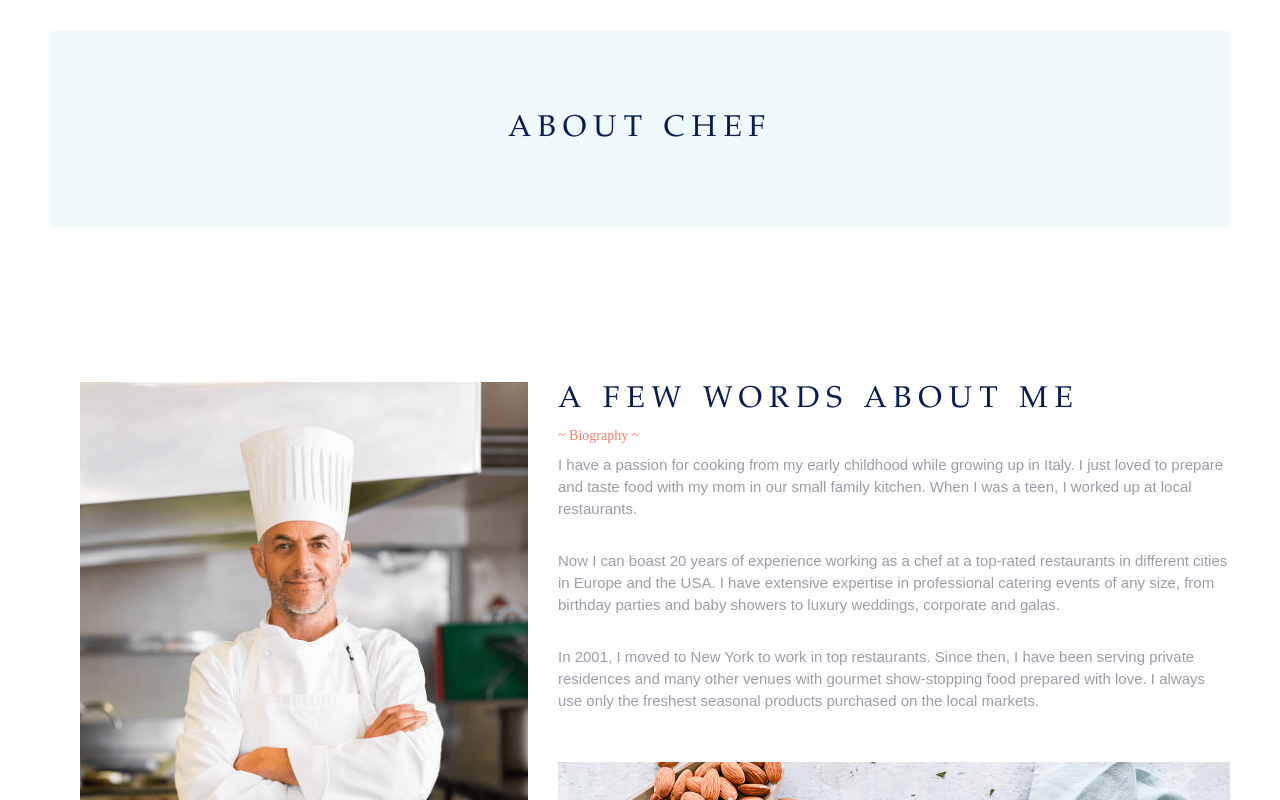
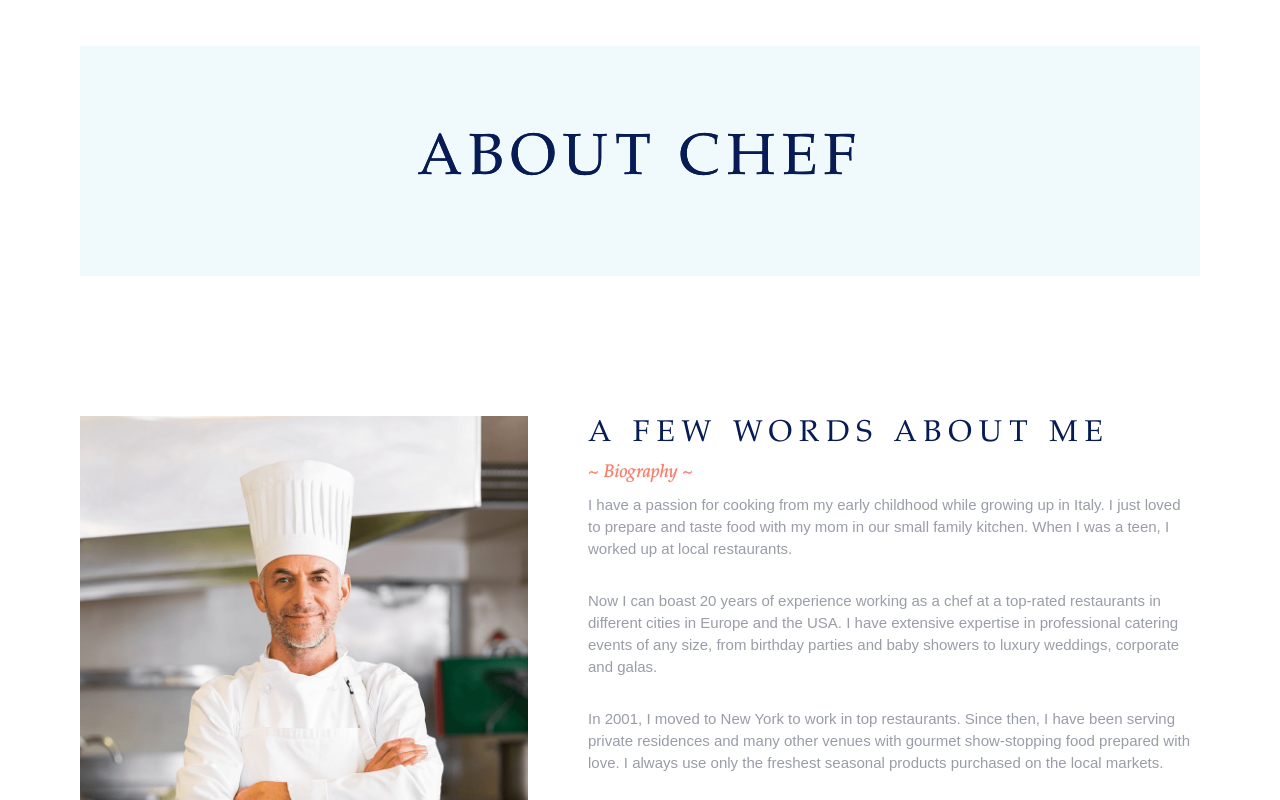
Before and after one commit to koldovsky/753-team-02, a plain HTML site: page bio.html in a window 1280 px wide. Shown: the part 160-960 px from the top of the page. Drawn offline with Linux system fonts and the light colour scheme; a web font is replaced by a local one.

Commit message:
completed block about-chef

```diff
--- a/bio.html
+++ b/bio.html
@@ -106,11 +106,11 @@
   </header>
   <main>
     <!--Dmytro Kartun-->
+    <section class="about-chef__datail container">
     <div class="title-chef">
       <h2 class="text-look__title">ABOUT CHEF</h2>
     </div>
-    <section class="about-chef__datail">
-      <div class="about-chef__main container">
+      <div class="about-chef__main">
         <div class="chef-block">
           <div class="chef-soup__img">
             <img class="chef__img" src="img/about-chef.png" alt="Full body Сhef" />
--- a/css/about-chef.css
+++ b/css/about-chef.css
@@ -2,16 +2,18 @@
     background-color: var(--background-contacts);
     text-align: center;
     padding: 80px;
-    margin: 50px;
+}
+.text-look__title {
+    font-size: 3.625em;
+    text-shadow: 0 0 0.2px;
 }
 .about-chef__datail {
-    padding: 65px 0px 90px;
+    padding: 65px 40px 90px;
 }
 .about-chef__main {
     display: grid;
     flex-direction: column;
-    padding: 40px;
-
+    padding-top: 140px;
 }
 
 .menu-text-look__simple {
@@ -48,27 +50,26 @@
 
 .text-look__waves {
     font-family: 'garamond';
-    font-size: 14px;
+    font-size: 1.125em;
     color: var(--icon-color);
     padding-bottom: 10px;
+    font-style: italic;
+    text-shadow: 0 0 1px;
 }
 
 @media (min-width: 765.9px) {
-.about-chef__datail {
-    padding: 65px 0px 130px;
-}
 .about-chef__main {
     display: grid;
-    grid-template-columns: 40% 60%;
+    grid-template-columns: 40% 54%;
     grid-template-rows: auto;
-    grid-gap: 30px;
+    grid-gap: 60px;
 }
 
 .chef-block {
     display: grid;
     grid-template-columns: 1fr;
     grid-template-rows: auto;
-    grid-gap: 20px;
+    grid-gap: 60px;
 }
 
 .text-look__simple-text {
--- a/script/swiper.js
+++ b/script/swiper.js
@@ -13,6 +13,7 @@ new Swiper('.swiper', {
     nextEl: '.swiper-button-next',
     prevEl: '.swiper-button-prev',
   },
+
   breakpoints: {
     320: {
       slidesPerView: 1,
```
Also changed, not shown: index.html (+0 -7 lines).
